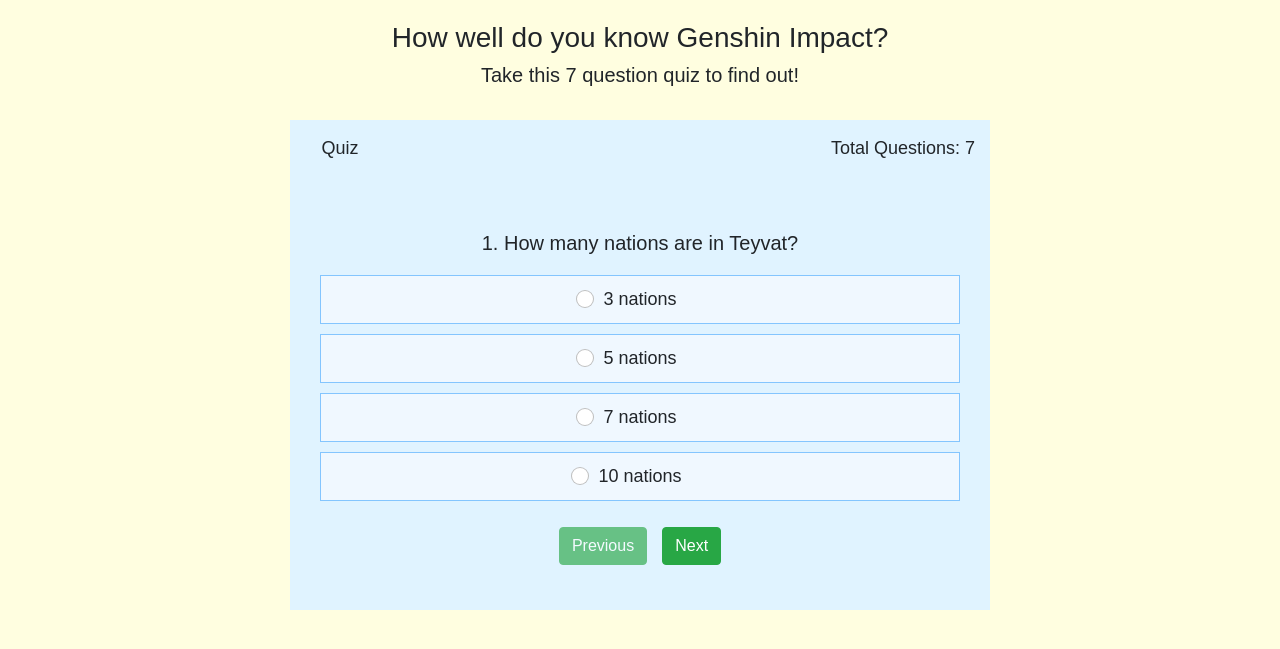
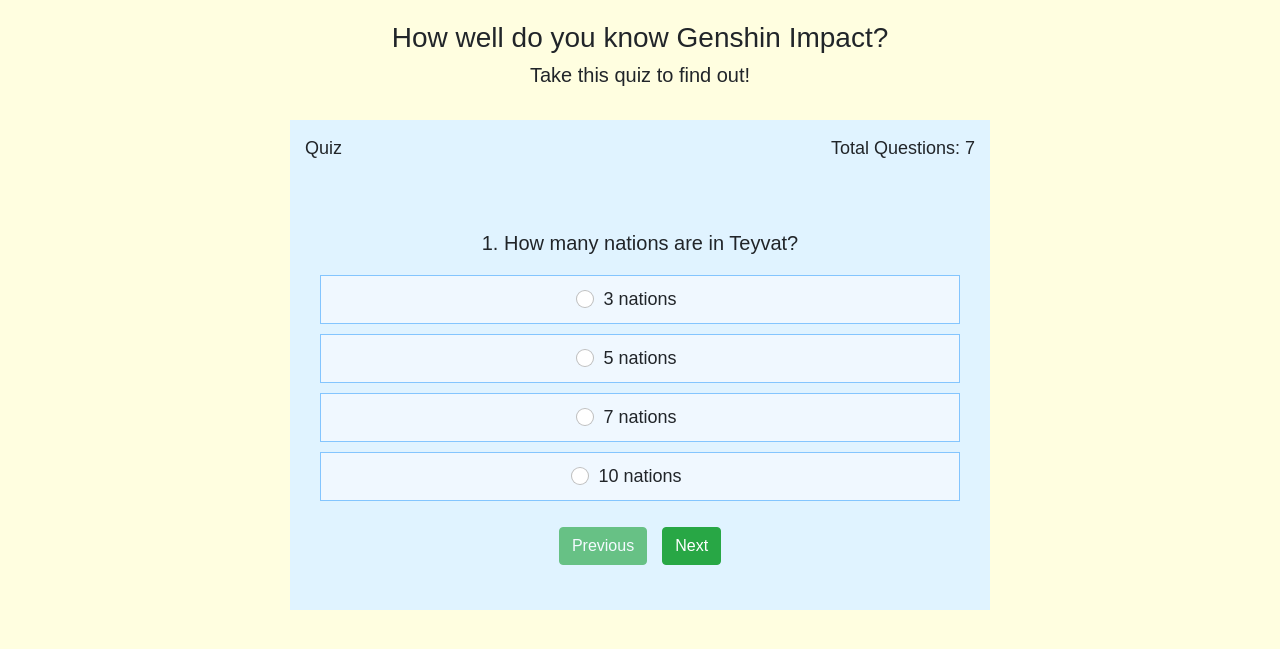
Before and after one commit to Emi-lychee/medp285, a plain HTML site: page FinalProject/quiz.html in a window 1280 px wide. Shown: the part 103-752 px from the top of the page. Drawn offline with nearby package versions, Linux system fonts and the light colour scheme.

Commit message:
Add files via upload

```diff
--- a/FinalProject/index.css
+++ b/FinalProject/index.css
@@ -104,7 +104,7 @@ h4 {
 }
 
 .content {margin-top:54px;}
-.left-title {width:70px; font-size:18px; float:left;}
+.left-title {width:30px; font-size:18px; float:left;}
 .right-title {width:150px; text-align:right; float:right;}
 .quiz-body {margin-top:15px; padding-bottom:30px;}
 .option-block-container {margin-top:20px; max-width:700px;}
--- a/FinalProject/quiz.html
+++ b/FinalProject/quiz.html
@@ -26,7 +26,7 @@
 	<div>
 		<div>
 			<h3>How well do you know Genshin Impact?</h3>
-			<h4>Take this 7 question quiz to find out!</h4>
+			<h4>Take this quiz to find out!</h4>
 		</div>
 		<br>
 		<div class="spacing">
```
